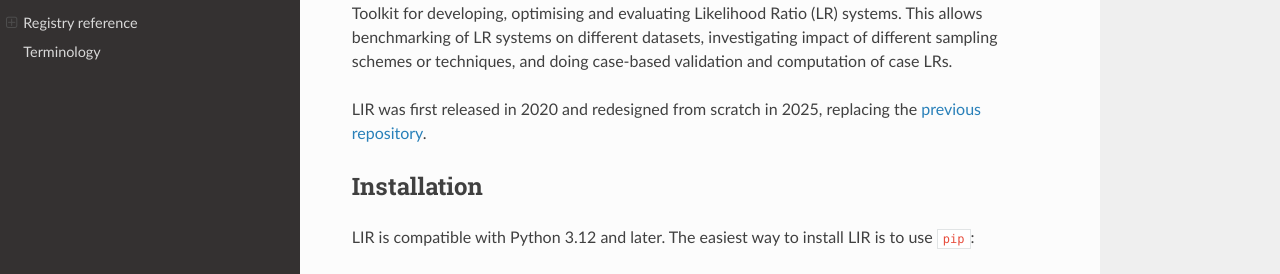
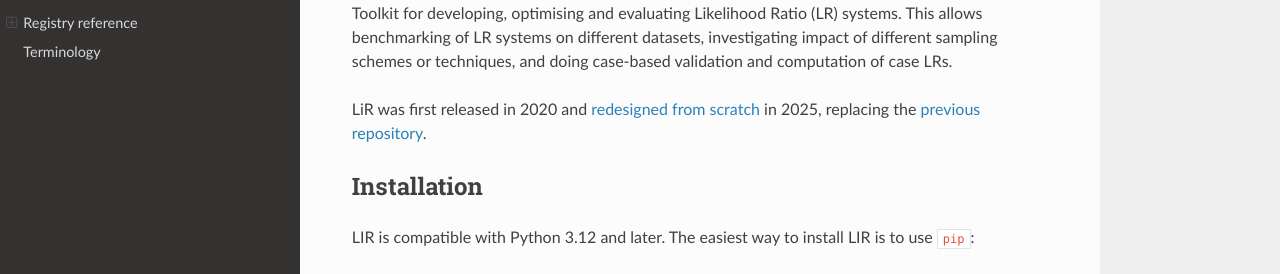
Before and after one commit to NetherlandsForensicInstitute/lir, a Sphinx documentation site: the page built from docs/index.rst, in a window 1280 px wide and 1326 px high. Shown: the part 158-432 px from the top of the window. Built offline with Sphinx 7.4.7 and the Read the Docs theme 3.1.0, drawn with Linux system fonts in a browser that asks for light colours; pages that are not in the unit, such as notebooks, are missing from menus; part of the change alters nothing that is shown.

```diff
--- a/docs/index.rst
+++ b/docs/index.rst
@@ -16,8 +16,9 @@ Toolkit for developing, optimising and evaluating Likelihood Ratio (LR) systems.
 on different datasets, investigating impact of different sampling schemes or techniques, and doing case-based validation
 and computation of case LRs.
 
-LIR was first released in 2020 and redesigned from scratch in 2025, replacing the `previous repository`_.
+LiR was first released in 2020 and `redesigned from scratch`_ in 2025, replacing the `previous repository`_.
 
+.. _redesigned from scratch: https://github.com/NetherlandsForensicInstitute/lir
 .. _previous repository: https://github.com/NetherlandsForensicInstitute/lir-deprecated
 
 
```
